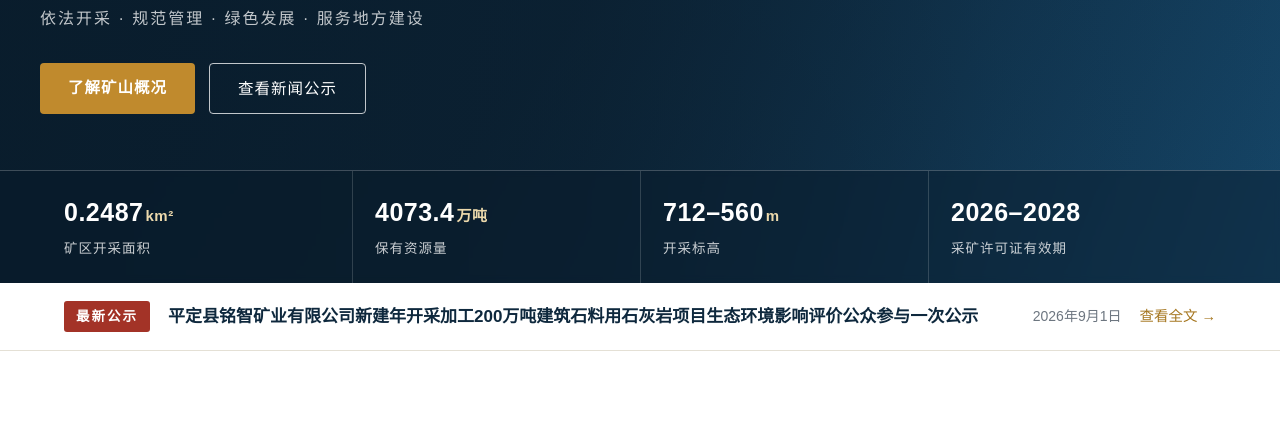
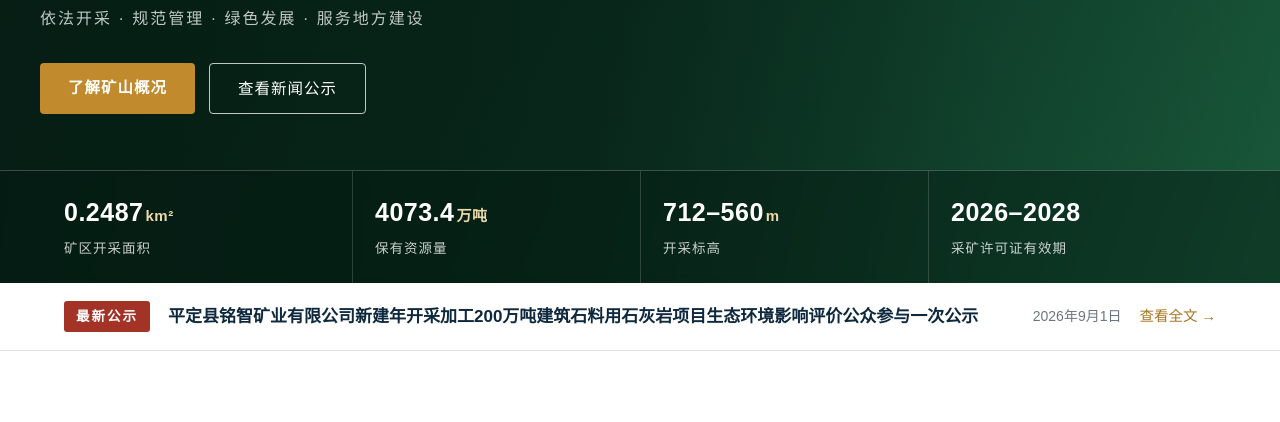
Before and after one commit to fengchenduwu/mingzhi-kuangye, a plain HTML site: page index.html in a window 1280 px wide. Shown: the part 362-784 px from the top of the page. Drawn offline with Linux system fonts and the light colour scheme.

Commit message:
首屏改成绿色渐变（绿色矿山）

```diff
--- a/index.html
+++ b/index.html
@@ -37,8 +37,8 @@
   nav.main a:hover { color:var(--accent-dark); background:var(--stone); }
 
   /* 首屏 */
-  .hero { position:relative; color:#fff; background:linear-gradient(120deg,#0a2033 0%,#0e283d 45%,#16486b 100%); }
-  .hero::before { content:""; position:absolute; inset:0; background:linear-gradient(90deg, rgba(9,28,43,.86) 0%, rgba(9,28,43,.62) 46%, rgba(9,28,43,.18) 78%, rgba(9,28,43,.05) 100%); }
+  .hero { position:relative; color:#fff; background:linear-gradient(120deg,#07231a 0%,#0c3524 45%,#1a5c3d 100%); }
+  .hero::before { content:""; position:absolute; inset:0; background:linear-gradient(90deg, rgba(5,28,19,.86) 0%, rgba(5,28,19,.62) 46%, rgba(5,28,19,.18) 78%, rgba(5,28,19,.05) 100%); }
   .hero-in { position:relative; padding:86px 0 0; }
   .hero-kicker { display:flex; align-items:center; gap:12px; font-size:14.5px; letter-spacing:3px; color:#ecd9ac; margin-bottom:18px; }
   .hero-kicker::before { content:""; width:44px; height:2px; background:var(--accent); }
@@ -51,7 +51,7 @@
   .btn-solid:hover { background:var(--accent-dark); }
   .btn-ghost { border:1px solid rgba(255,255,255,.75); color:#fff; }
   .btn-ghost:hover { background:rgba(255,255,255,.12); }
-  .hero-stats { position:relative; margin-top:56px; border-top:1px solid rgba(255,255,255,.22); background:rgba(9,28,43,.45); backdrop-filter:blur(3px); }
+  .hero-stats { position:relative; margin-top:56px; border-top:1px solid rgba(255,255,255,.22); background:rgba(5,28,19,.45); backdrop-filter:blur(3px); }
   .hero-stats .wrap { display:grid; grid-template-columns:repeat(4,1fr); }
   .hstat { padding:20px 22px 22px; border-left:1px solid rgba(255,255,255,.16); }
   .hstat:first-child { border-left:none; padding-left:0; }
```
